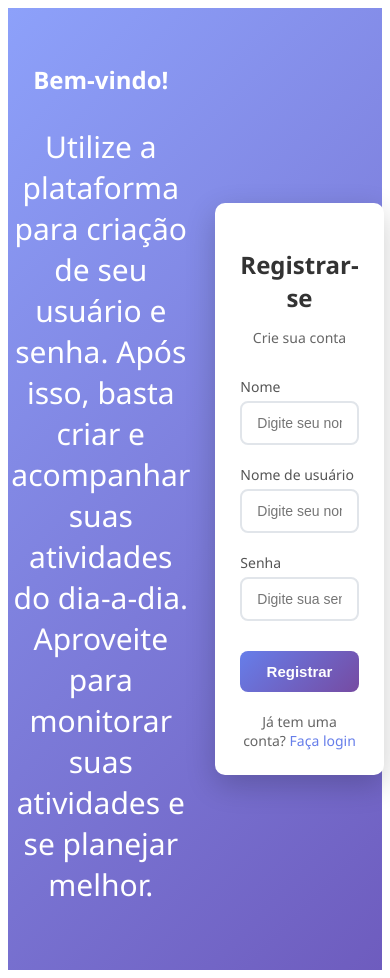
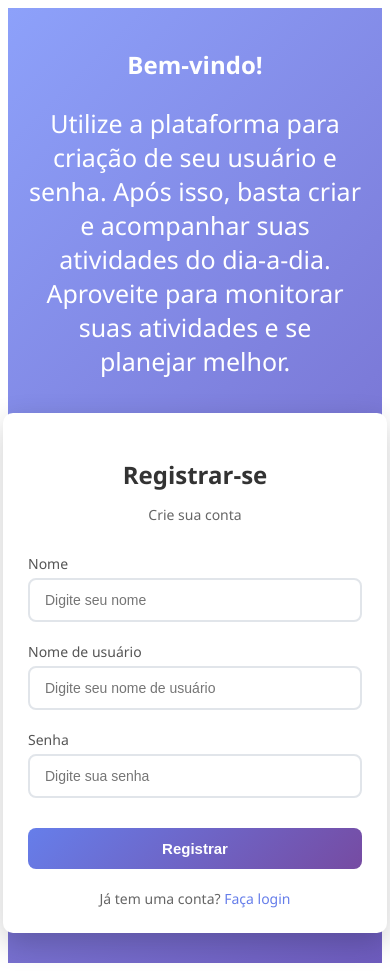
Before and after one commit to leongabess/NetTasker, an Angular app in the folder frontend/: page /register in a window 390 px wide. Built offline with nearby package versions, Linux system fonts and the light colour scheme.

Commit message:
Ajuste para telas menores

```diff
--- a/frontend/src/app/login/login.component.css
+++ b/frontend/src/app/login/login.component.css
@@ -11,9 +11,7 @@
 .Welcoming {
   color: white;
   text-align: center;
-  background: linear-gradient(135deg, #8da1fa8a  0%, #6e5cbe00 100%);
-  padding: 15px;
-  border-radius: 10px;
+  font-size: 25px;
 }
 
 .Welcoming h2{
@@ -189,4 +187,9 @@ label {
     padding: 12px;
     font-size: 15px;
   }
-}
+
+  .login-container {
+    display: flex;
+    flex-direction: column;
+  }
+  }
--- a/frontend/src/app/register/register.component.css
+++ b/frontend/src/app/register/register.component.css
@@ -8,17 +8,11 @@
   font-family: 'Segoe UI', Tahoma, Geneva, Verdana, sans-serif;
 }
 
-.notebookimage {
-  background-color: black;
-}
+
 .Welcoming {
   color: white;
   text-align: center;
-  /*background: linear-gradient(135deg, #8da1fa8a  0%, #6e5cbe00 100%);
-      */
-  padding: 15px;
-  border-radius: 10px;
-  font-size: 30px;
+  font-size: 25px;
 }
 
 .Welcoming h2{
@@ -216,4 +210,9 @@ label {
     padding: 12px;
     font-size: 15px;
   }
+
+  .register-container {
+    display: flex;
+    flex-direction: column;
+  }
 }
```
